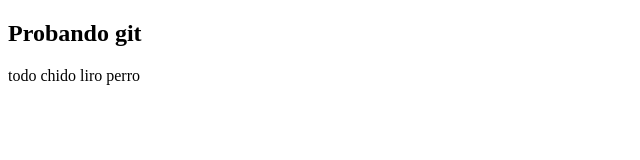
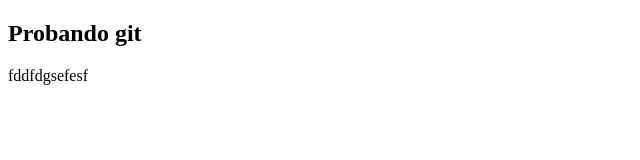
Before and after one commit to Nerozseed01/Practica-html, a plain HTML site: page index.html in a window 1280 px wide. Shown: the full height of the page, 0-640 px from the left. Drawn offline with Linux system fonts and the light colour scheme.

Commit message:
syfybsfe

```diff
--- a/index.html
+++ b/index.html
@@ -8,6 +8,6 @@
 </head>
     <h2>Probando git</h2>
 <body>
-     todo chido liro perro
+    fddfdgsefesf
 </body>
 </html>
```
